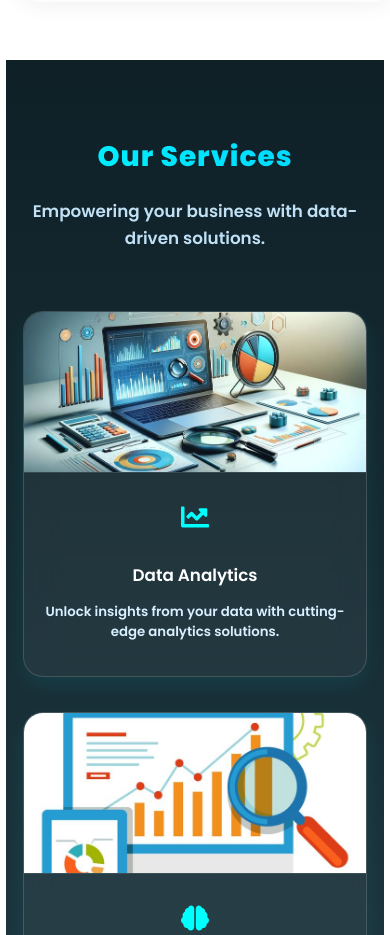
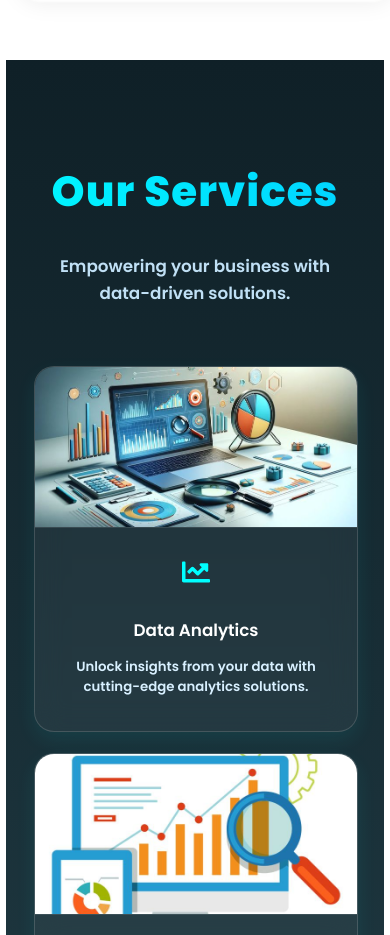
Before and after one commit to akashak0823/Analyz, a React (Create React App) app: page / in a window 390 px wide. Shown: the part 1240-2175 px from the top of the page. Built offline with nearby package versions, Linux system fonts and the light colour scheme.

Commit message:
Update Services.css

```diff
--- a/src/Css/Services.css
+++ b/src/Css/Services.css
@@ -1,4 +1,3 @@
-/* === Services Section === */
 .services-container {
   font-family: 'Poppins', sans-serif;
   color: #f5f5f5;
@@ -31,17 +30,17 @@
   margin-top: 0.5rem;
 }
 
+/* Desktop & Tablet grid */
 .services-grid {
   display: grid;
-  grid-template-columns: repeat(auto-fit, minmax(300px, 1fr));
+  grid-template-columns: repeat(auto-fit, minmax(280px, 1fr));
   gap: 2.5rem;
   width: 100%;
   max-width: 1200px;
 }
 
-/* === Card Styles === */
+/* Card styling */
 .service-card {
-  position: relative;
   background: rgba(255, 255, 255, 0.05);
   border: 1px solid rgba(255, 255, 255, 0.15);
   backdrop-filter: blur(14px);
@@ -51,7 +50,6 @@
   transition: all 0.4s ease;
   display: flex;
   flex-direction: column;
-  transform-style: preserve-3d;
   box-shadow: 0 8px 20px rgba(0, 255, 255, 0.08);
 }
 
@@ -96,34 +94,29 @@
   color: #d8f0ff;
 }
 
-/* === Responsive Styles === */
-@media (max-width: 768px) {
-  .services-header h1 {
-    font-size: 2.4rem;
+/* Mobile Portrait Cards: Force single column */
+@media (max-width: 480px) {
+  .services-grid {
+    grid-template-columns: 1fr !important;
+    gap: 1.5rem;
+  }
+
+  .service-card {
+    width: 100% !important;
+  }
+
+  .service-image img {
+    height: 160px;
+  }
+
+  .service-icon {
+    font-size: 2rem;
   }
 
   .service-content h3 {
     font-size: 1.2rem;
   }
 
-  .service-icon {
-    font-size: 2rem;
-  }
-}
-
-@media (max-width: 480px) {
-  .services-container {
-    padding: 4rem 1.2rem;
-  }
-
-  .services-header h1 {
-    font-size: 2rem;
-  }
-
-  .service-image img {
-    height: 160px;
-  }
-
   .service-content p {
     font-size: 0.95rem;
   }
```
